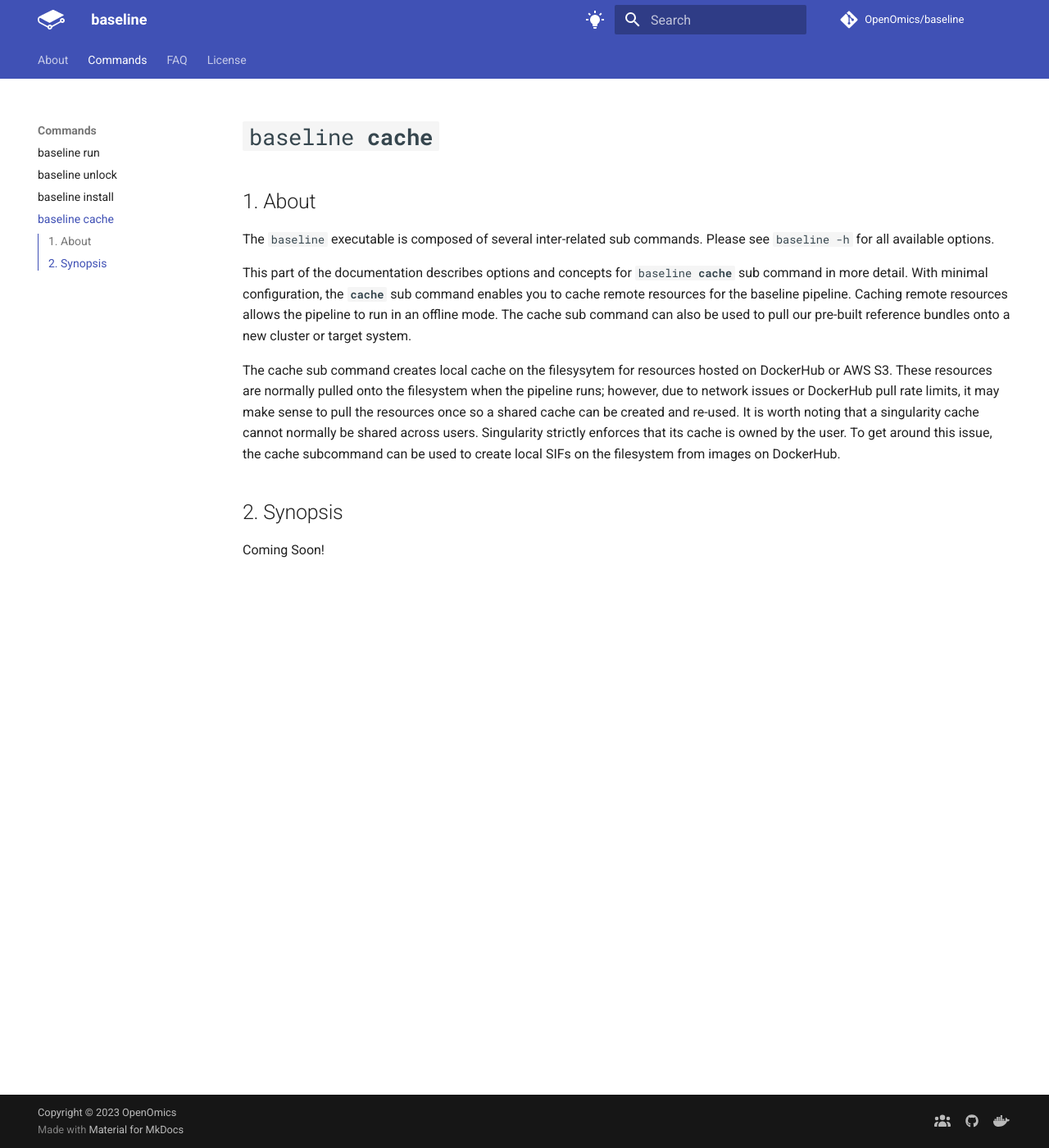
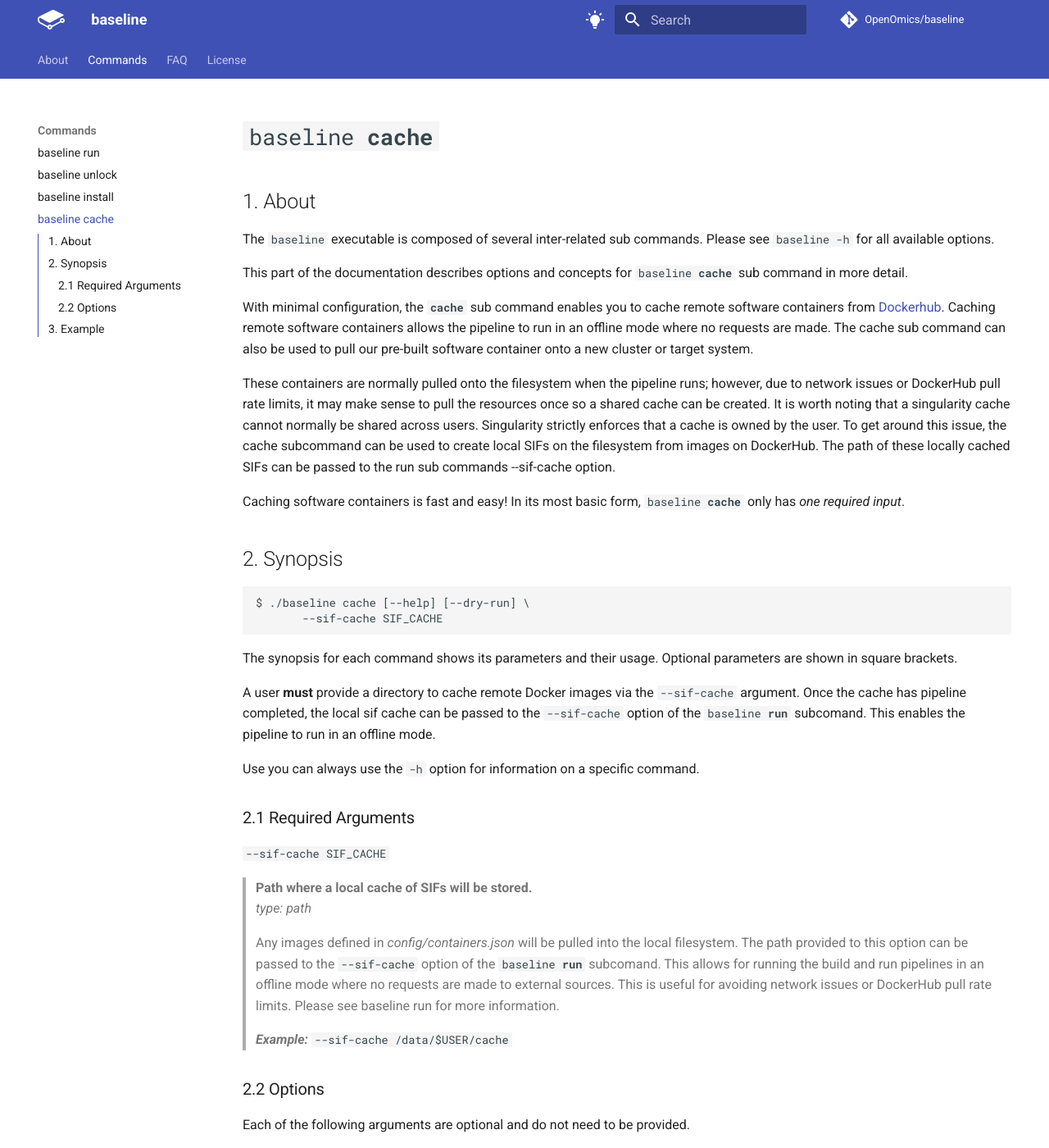
Before and after one commit to OpenOmics/baseline, an MkDocs documentation site: the page built from docs/usage/cache.md, in a window 1280 px wide and 1400 px high. Shown: the whole window at 82% size. Built offline with MkDocs 1.6.1 and Material for MkDocs 9.7.7, drawn with Linux system fonts in a browser that asks for light colours; comment, search, counter and statistics services are not loaded; the version menu is left out; some of the changed text lies outside the part shown.

````diff
--- a/docs/usage/cache.md
+++ b/docs/usage/cache.md
@@ -1,25 +1,27 @@
 # <code>baseline <b>cache</b></code>
 
 ## 1. About
+
 The `baseline` executable is composed of several inter-related sub commands. Please see `baseline -h` for all available options.
 
-This part of the documentation describes options and concepts for <code>baseline <b>cache</b></code> sub command in more detail. With minimal configuration, the **`cache`** sub command enables you to cache remote resources for the  baseline pipeline. Caching remote resources allows the pipeline to run in an offline mode. The cache sub command can also be used to pull our pre-built reference bundles onto a new cluster or target system.
+This part of the documentation describes options and concepts for <code>baseline <b>cache</b></code> sub command in more detail.
 
-The cache sub command creates local cache on the filesysytem for resources hosted on DockerHub or AWS S3. These resources are normally pulled onto the filesystem when the pipeline runs; however, due to network issues or DockerHub pull rate limits, it may make sense to pull the resources once so a shared cache can be created and re-used. It is worth noting that a singularity cache cannot normally be shared across users. Singularity strictly enforces that its cache is owned by the user. To get around this issue, the cache subcommand can be used to create local SIFs on the filesystem from images on DockerHub.
+With minimal configuration, the **`cache`** sub command enables you to cache remote software containers from [Dockerhub](https://hub.docker.com/u/skchronicles). Caching remote software containers allows the pipeline to run in an offline mode where no requests are made. The cache sub command can also be used to pull our pre-built software container onto a new cluster or target system.
+
+These containers are normally pulled onto the filesystem when the pipeline runs; however, due to network issues or DockerHub pull rate limits, it may make sense to pull the resources once so a shared cache can be created. It is worth noting that a singularity cache cannot normally be shared across users. Singularity strictly enforces that a cache is owned by the user. To get around this issue, the cache subcommand can be used to create local SIFs on the filesystem from images on DockerHub. The path of these locally cached SIFs can be passed to the run sub commands --sif-cache option.
+
+Caching software containers is fast and easy! In its most basic form, <code>baseline <b>cache</b></code> only has *one required input*.
 
 ## 2. Synopsis
 
-Coming Soon!
-
-<!-- ```text
-$ ./baseline cache [-h] --sif-cache SIF_CACHE \
-                     [--resource-bundle RESOURCE_BUNDLE] \
-                     [--dry-run]
+```text
+$ ./baseline cache [--help] [--dry-run] \
+       --sif-cache SIF_CACHE
 ```
 
 The synopsis for each command shows its parameters and their usage. Optional parameters are shown in square brackets.
 
-A user **must** provide a directory to cache remote Docker images via the `--sif-cache` argument. Once the cache has pipeline completed, the local sif cache can be passed to the `--sif-cache` option of the <code>baseline <b>build</b></code> and <code>baseline <b>run</b></code> subcomand. This enables the build and run pipeline to run in an offline mode.
+A user **must** provide a directory to cache remote Docker images via the `--sif-cache` argument. Once the cache has pipeline completed, the local sif cache can be passed to the `--sif-cache` option of the <code>baseline <b>run</b></code> subcomand. This enables the pipeline to run in an offline mode.
 
 Use you can always use the `-h` option for information on a specific command.
 
@@ -27,10 +29,10 @@ Use you can always use the `-h` option for information on a specific command.
 
 `--sif-cache SIF_CACHE`
 
-> **Path where a local cache of SIFs will be stored..**
-> *type: string*
+> **Path where a local cache of SIFs will be stored.**
+> *type: path*
 >
-> Any images defined in *config/containers/images.json* will be pulled into the local filesystem. The path provided to this option can be passed to the `--sif-cache` option of the <code>baseline <b>build</b></code> and <code>baseline <b>run</b></code> subcomand. This allows for running the build and run pipelines in an offline mode where no requests are made to external sources. This is useful for avoiding network issues or DockerHub pull rate limits. Please see baseline build and run for more information.
+> Any images defined in *config/containers.json* will be pulled into the local filesystem. The path provided to this option can be passed to the `--sif-cache` option of the <code>baseline <b>run</b></code> subcomand. This allows for running the build and run pipelines in an offline mode where no requests are made to external sources. This is useful for avoiding network issues or DockerHub pull rate limits. Please see baseline run for more information.
 >
 > ***Example:*** `--sif-cache /data/$USER/cache`
 
@@ -49,24 +51,30 @@ Each of the following arguments are optional and do not need to be provided.
 ---
   `--dry-run`
 > **Dry run the pipeline.**
-> *type: boolean*
+> *type: boolean flag*
 >
-> Displays what steps in the pipeline remain or will be run. Does not execute anything!
+> Only displays what software container will be cached locally. Does not execute anything!
 >
 > ***Example:*** `--dry-run`
 
 ## 3. Example
+
 ```bash
 # Step 0.) Grab an interactive node (do not run on head node)
 srun -N 1 -n 1 --time=12:00:00 -p interactive --mem=8gb  --cpus-per-task=4 --pty bash
 module purge
 module load singularity snakemake
 
-# Step 1.) Dry run cache to see what will be pulled
-./baseline cache --sif-cache /scratch/$USER/cache \
-                 --dry-run
+# Step 1.) Dry run to see what will be pulled
+./baseline cache \
+    --sif-cache /data/$USER/SIFs \
+    --dry-run
 
-# Step 2.) Cache remote resources locally
-./baseline cache --sif-cache /scratch/$USER/cache
+# Step 2.) Cache remote resources locally.
+# This command will NOT automatically submit
+# a job to the cluster. As so, we recommend
+# submitting this next command to the cluster
+# as a job. Download speeds will vary so it
+# is best to set the wall time a few hours.
+./baseline cache --sif-cache /data/$USER/SIFs
 ```
--->
````
Also changed, not shown: other parts of docs/usage/cache.md (+1 -1 lines), docs/usage/install.md (+22 -20 lines), docs/usage/run.md (+17 -13 lines), docs/usage/unlock.md (+1 -0 lines).
